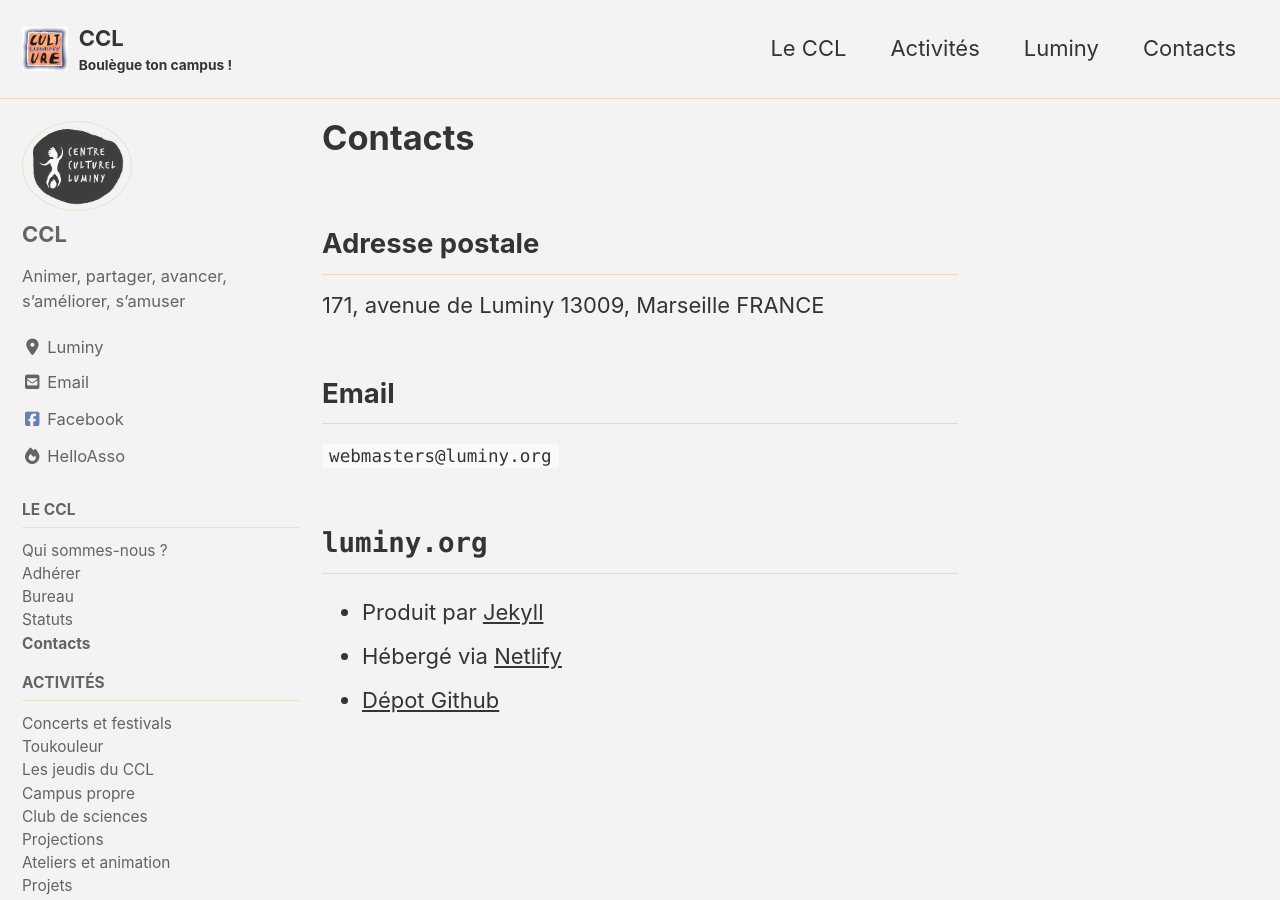
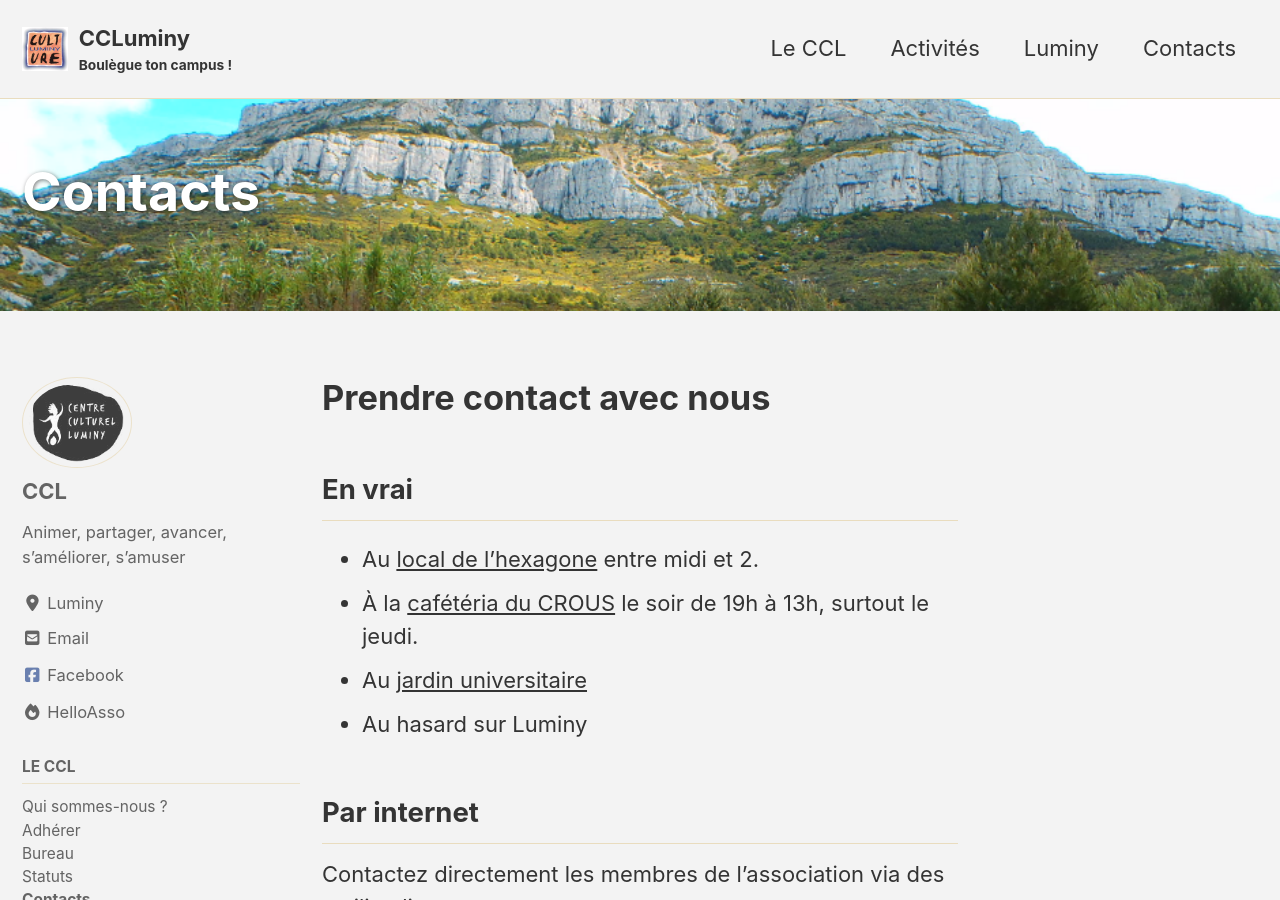
Before and after one commit to CCLuminy/luminy.org, a Jekyll site: the page built from contacts.md, in a window 1280 px wide and 900 px high. Built offline with Jekyll 4.4.1, drawn with Linux system fonts in a browser that asks for light colours; cached includes are drawn as plain includes; nearby versions of some CDN libraries; some of the changed text lies outside the part shown.

Commit message:
contacts

```diff
--- a/_config.yml
+++ b/_config.yml
@@ -16,10 +16,10 @@
 
 # Site Settings
 locale                   : "fr-FR"
-title                    : "CCL"
+title                    : "CCLuminy"
 title_separator          : "|"
 subtitle                 : "Boulègue ton campus !"
-name                     : "CCL"
+name                     : "Centre Culturel de Luminy CCL"
 description              : "association centre culturel de luminy marseille 13009 culture citoyenneté liberté d'expression art partage des connaissances initiatives sociales concert festival dub reggae rock electro"
 url                      : # the base hostname & protocol for your site e.g. "https://mmistakes.github.io"
 baseurl                  : # the subpath of your site, e.g. "/blog"
@@ -135,13 +135,14 @@
     - label: "Facebook"
       icon: "fab fa-fw fa-facebook-square"
       url: "https://facebook.com/CCLuminy"
-    # - label: "GitHub"
-    #   icon: "fab fa-fw fa-github"
-      # url: "https://github.com/perelo/CCL-site"
-    - label: "Blabla administratif"
-      url: /administratif/
-    - label: "Détails luminy.org"
-      url: "/detail-site"
+    - label: "HelloAsso"
+      icon: "fas fa-fw fa-fire"
+      url: "https://www.helloasso.com/associations/centre-culturel-de-luminy"
+    - label: "GitHub"
+      icon: "fab fa-fw fa-github"
+      url: "https://github.com/perelo/CCL-site"
+    - label: "À propos"
+      url: "/contacts/#fonctionnement-associatif"
     # - label: "GitLab"
     #   icon: "fab fa-fw fa-gitlab"
       # url:
--- a/_data/ui-text.yml
+++ b/_data/ui-text.yml
@@ -30,6 +30,7 @@
   follow_label               : "Follow:"
   feed_label                 : "Feed"
   powered_by                 : "Powered by"
+  hosted_by                  : "Hosted by"
   website_label              : "Website"
   email_label                : "Email"
   recent_posts               : "Recent posts"
@@ -142,6 +143,7 @@
   follow_label               : "Liens"
   feed_label                 : "Flux"
   powered_by                 : "Propulsé par"
+  hosted_by                  : "Hébergé sur"
   website_label              : "Site"
   email_label                : "Email"
   recent_posts               : "Posts récents"
--- a/_includes/footer.html
+++ b/_includes/footer.html
@@ -16,4 +16,4 @@
   </ul>
 </div>
 
-<div class="page__footer-copyright">&copy; {{ site.time | date: '%Y' }} {{ site.name | default: site.title }}. {{ site.data.ui-text[site.locale].powered_by | default: "Powered by" }} <a href="https://jekyllrb.com" rel="nofollow">Jekyll</a> &amp; <a href="https://mademistakes.com/work/minimal-mistakes-jekyll-theme/" rel="nofollow">Minimal Mistakes</a>.</div>
+<div class="page__footer-copyright">&copy; {{ site.time | date: '%Y' }} {{ site.name | default: site.title }}. {{ site.data.ui-text[site.locale].website_label | default: "Website" }} {{ site.data.ui-text[site.locale].powered_by | default: "Powered by" | downcase }} <a href="https://jekyllrb.com" rel="nofollow">Jekyll</a> &amp; <a href="https://mademistakes.com/work/minimal-mistakes-jekyll-theme/" rel="nofollow">Minimal Mistakes</a>, {{ site.data.ui-text[site.locale].hosted_by | default: "Hosted by" | downcase }} <a href="https://www.netlify.com/" rel="nofollow">Netlify</a>.</div>
--- a/contacts.md
+++ b/contacts.md
@@ -1,16 +1,60 @@
 ---
-title: "Contacts"
-section: "ccl"
+title: Contacts
+author_profile: true
+header:
+  overlay_image: assets/images/puget-fleuri.png
 ---
-## Adresse postale
+# Prendre contact avec nous
+
+## En vrai
+- Au [local de l'hexagone](https://www.openstreetmap.org/#map=19/43.22934/5.44068) entre midi et 2.
+- À la [cafétéria du CROUS](https://www.openstreetmap.org/#map=19/43.23057/5.43949) le soir de 19h à 13h, surtout le jeudi.
+- Au [jardin universitaire](https://www.openstreetmap.org/#map=19/43.22942/5.44404)
+- Au hasard sur Luminy
+
+## Par internet
+Contactez directement les membres de l'association via des mailing listes.
+
+### Pour toute question, information ou demande :
+- centre-culturel@luminy.org
+- webmasters@luminy.org
+
+### Pour un projet en particulier :
+- Festival Toukouleur : toukouleur@luminy.org
+- Jardin Universitaire : jardin@luminy.org
+- Paniers bio : bio@luminy.org
+
+### [Facebook](https://www.facebook.com/CCLuminy/)
+### [HelloAsso](https://www.helloasso.com/associations/centre-culturel-de-luminy)
+
+## Adresse postale (?)
+Cité Universitaire de Luminy,
 171, avenue de Luminy
 13009, Marseille
-FRANCE
 
-## Email
-`webmasters@luminy.org`
 
-## `luminy.org`
-  - Produit par [Jekyll](https://jekyllrb.com/)
-  - Hébergé via [Netlify](https://netlify.com)
-  - [Dépot Github](https://github.com/perelo/CCL-site/)
+# Fonctionnement associatif
+
+Association loi 1901 à but non lucratif
+- SIREN : 500 708 656
+- SIRET : 500 708 656 00011
+
+## Bureau officiel
+...
+[Historique des bureaux](bureaux/)
+
+## Partenaire
+- CROUS (hébergement)
+- AMU (hébergement, domiciliation)
+
+## Financement
+- Dons
+- Évenements organisés
+- Goodies
+- FSDIE
+- Région PACA
+- CROUS
+- CVEC?
+
+## Fonctionnement `luminy.org`
+Voir le [dépot Github](https://github.com/perelo/CCL-site/)
```
Also changed, not shown: about.md (deleted, +0 -63 lines), administratif.md (deleted, +0 -5 lines), README.md, _includes/footer/custom.html (line endings or trailing spaces).
